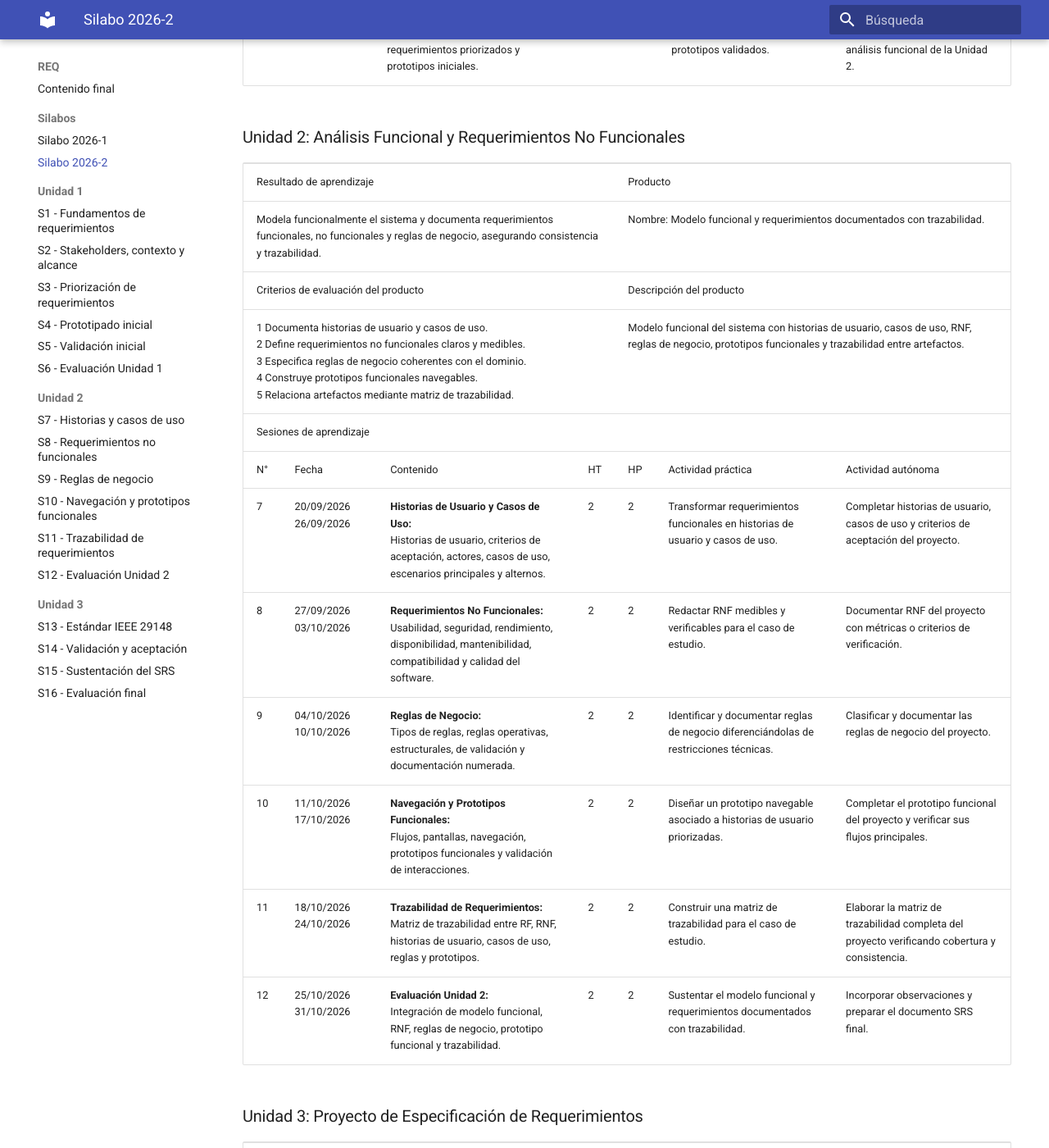
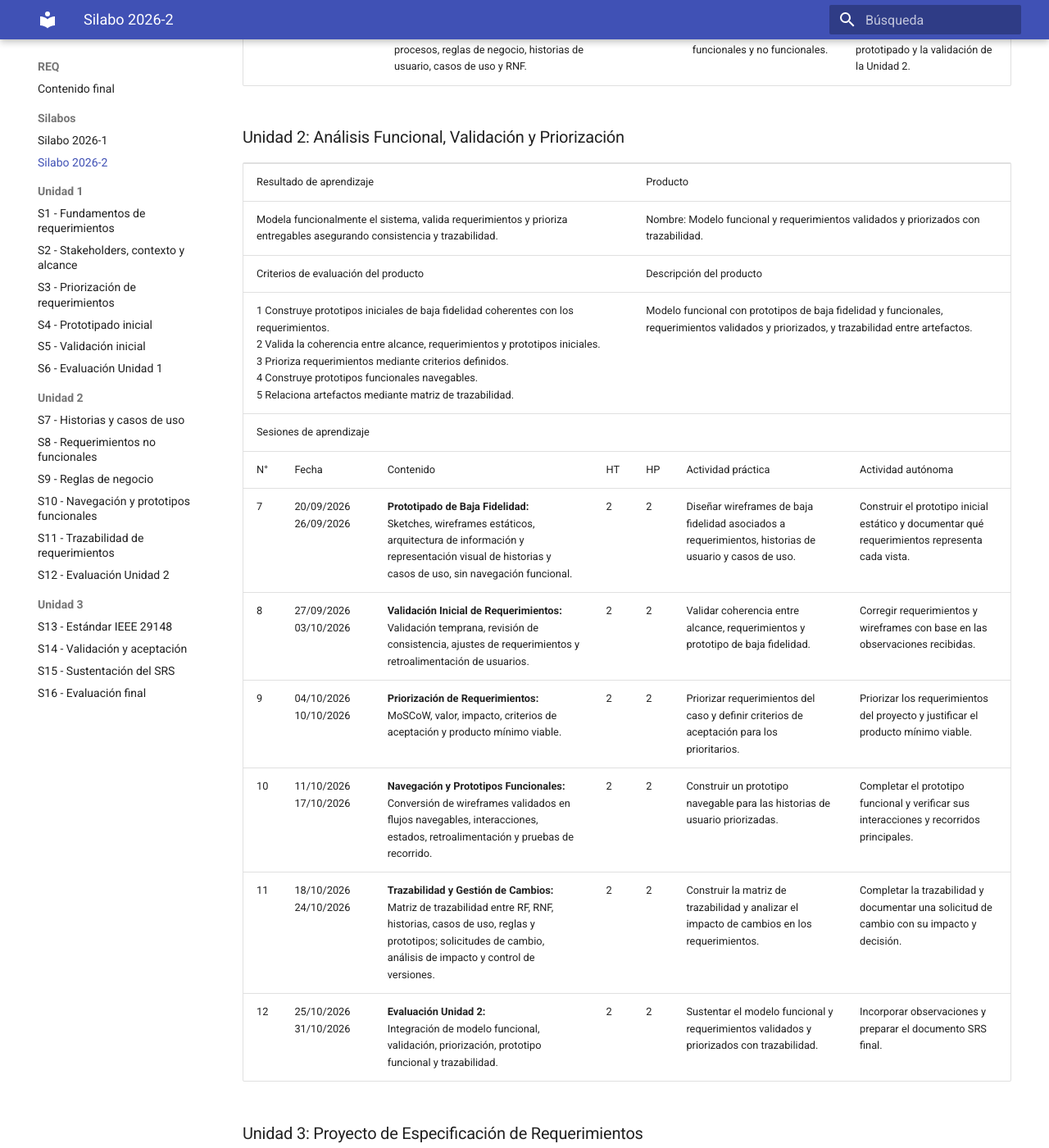
Before and after one commit to 262ciclo3/bomstart, an MkDocs documentation site: the page built from docs/req/silabo_req_2026_2.md, in a window 1280 px wide and 1400 px high, scrolled down 3102 px. Shown: the whole window at 82% size. Built offline with MkDocs 1.6.1 and Material for MkDocs 9.7.7, drawn with Linux system fonts in a browser that asks for light colours; some of the changed text lies outside the part shown.

Commit message:
first commit

```diff
--- a/docs/req/silabo_req_2026_2.md
+++ b/docs/req/silabo_req_2026_2.md
@@ -52,34 +52,34 @@ La asignatura de Ingeniería de Requerimientos pertenece al área de especialida
 
 <table>
   <tr><td colspan="4">Resultado de aprendizaje</td><td colspan="3">Producto</td></tr>
-  <tr><td colspan="4">Identifica necesidades del negocio y comprende el dominio del problema mediante técnicas de elicitación, análisis de stakeholders y validación temprana de requerimientos.</td><td colspan="3">Nombre: Requerimientos iniciales priorizados y prototipos validados.</td></tr>
+  <tr><td colspan="4">Identifica necesidades del negocio y comprende el dominio mediante técnicas de elicitación, análisis de stakeholders, modelado de procesos, reglas de negocio, historias de usuario, casos de uso y requerimientos no funcionales.</td><td colspan="3">Nombre: Modelo inicial del negocio y requerimientos funcionales y no funcionales.</td></tr>
   <tr><td colspan="4">Criterios de evaluación del producto</td><td colspan="3">Descripción del producto</td></tr>
-  <tr><td colspan="4">1 Identifica stakeholders, contexto, alcance y restricciones.<br>2 Elicita requerimientos funcionales y no funcionales iniciales.<br>3 Prioriza requerimientos mediante criterios definidos.<br>4 Construye prototipos iniciales coherentes con los requerimientos.<br>5 Valida tempranamente los requerimientos con evidencias.</td><td colspan="3">Documento inicial del problema con stakeholders, alcance, restricciones, requerimientos priorizados y prototipos validados para orientar el SRS.</td></tr>
+  <tr><td colspan="4">1 Identifica stakeholders, contexto, alcance y restricciones.<br>2 Modela procesos AS-IS y TO-BE.<br>3 Especifica reglas de negocio asociadas a actividades y decisiones.<br>4 Modela requerimientos mediante historias de usuario y casos de uso.<br>5 Define requerimientos no funcionales claros y medibles.</td><td colspan="3">Documento inicial del problema con stakeholders, alcance, procesos, reglas de negocio, historias de usuario, casos de uso y RNF para orientar el SRS.</td></tr>
   <tr><td colspan="7">Sesiones de aprendizaje</td></tr>
   <tr><td>N°</td><td>Fecha</td><td>Contenido</td><td>HT</td><td>HP</td><td>Actividad práctica</td><td>Actividad autónoma</td></tr>
-  <tr><td>1</td><td>10/08/2026  15/08/2026</td><td><strong>Fundamentos de Ingeniería de Requerimientos:</strong><br>Concepto de requerimiento, RF, RNF, calidad del requerimiento, técnicas de elicitación y relación con el ciclo de vida del software.</td><td>2</td><td>2</td><td>Identificar y redactar requerimientos iniciales usando criterios de claridad, completitud y verificabilidad.</td><td>Seleccionar un dominio propio y levantar requerimientos iniciales indicando la técnica de elicitación utilizada.</td></tr>
+  <tr><td>1</td><td>10/08/2026  15/08/2026</td><td><strong>Fundamentos y Elicitación:</strong><br>Concepto de requerimiento, RF, RNF, calidad del requerimiento, técnicas de elicitación y relación con el ciclo de vida del software.</td><td>2</td><td>2</td><td>Identificar y redactar requerimientos iniciales usando criterios de claridad, completitud y verificabilidad.</td><td>Seleccionar un dominio propio y levantar requerimientos iniciales indicando la técnica de elicitación utilizada.</td></tr>
   <tr><td>2</td><td>16/08/2026  22/08/2026</td><td><strong>Stakeholders, Contexto y Alcance:</strong><br>Identificación de interesados, contexto organizacional, alcance, límites, restricciones y supuestos del sistema.</td><td>2</td><td>2</td><td>Elaborar matriz de stakeholders, alcance, exclusiones y restricciones del caso.</td><td>Documentar stakeholders, contexto, alcance y restricciones del proyecto integrador.</td></tr>
-  <tr><td>3</td><td>23/08/2026  29/08/2026</td><td><strong>Priorización de Requerimientos:</strong><br>MoSCoW, valor, impacto, criterios de aceptación y producto mínimo viable.</td><td>2</td><td>2</td><td>Priorizar requerimientos del caso y definir criterios de aceptación para los prioritarios.</td><td>Priorizar los requerimientos del proyecto y justificar el producto mínimo viable.</td></tr>
-  <tr><td>4</td><td>30/08/2026  05/09/2026</td><td><strong>Prototipado Inicial:</strong><br>Sketches, wireframes, flujo básico, relación entre requerimientos y pantallas.</td><td>2</td><td>2</td><td>Diseñar wireframes iniciales asociados a requerimientos priorizados.</td><td>Construir prototipos iniciales del dominio elegido y documentar qué requerimientos representa cada pantalla.</td></tr>
-  <tr><td>5</td><td>06/09/2026  12/09/2026</td><td><strong>Validación Inicial de Requerimientos:</strong><br>Validación temprana, revisión de consistencia, ajustes de requerimientos y retroalimentación de usuarios.</td><td>2</td><td>2</td><td>Validar coherencia entre requerimientos, alcance y prototipo inicial.</td><td>Corregir requerimientos y prototipos del proyecto con base en observaciones recibidas.</td></tr>
-  <tr><td>6</td><td>13/09/2026  19/09/2026</td><td><strong>Evaluación Unidad 1:</strong><br>Integración de stakeholders, alcance, requerimientos priorizados y prototipos iniciales.</td><td>2</td><td>2</td><td>Sustentar los requerimientos iniciales priorizados y prototipos validados.</td><td>Incorporar observaciones y preparar insumos para el análisis funcional de la Unidad 2.</td></tr>
+  <tr><td>3</td><td>23/08/2026  29/08/2026</td><td><strong>Procesos AS-IS/TO-BE y Reglas de Negocio:</strong><br>Actividades, decisiones, responsables, excepciones y reglas que gobiernan el proceso.</td><td>2</td><td>2</td><td>Modelar el proceso principal e identificar las reglas que gobiernan sus actividades y decisiones.</td><td>Documentar el proceso TO-BE y elaborar el catálogo inicial de reglas de negocio.</td></tr>
+  <tr><td>4</td><td>30/08/2026  05/09/2026</td><td><strong>Historias de Usuario y Casos de Uso:</strong><br>Historias de usuario, criterios de aceptación, actores, casos de uso, escenarios principales, alternos y excepciones.</td><td>2</td><td>2</td><td>Transformar los procesos y requerimientos funcionales en historias de usuario y casos de uso.</td><td>Completar historias de usuario, casos de uso y criterios de aceptación del proyecto.</td></tr>
+  <tr><td>5</td><td>06/09/2026  12/09/2026</td><td><strong>Requerimientos No Funcionales:</strong><br>Usabilidad, seguridad, rendimiento, disponibilidad, mantenibilidad, compatibilidad y calidad del software.</td><td>2</td><td>2</td><td>Redactar RNF medibles y verificables para el caso de estudio.</td><td>Documentar RNF del proyecto con métricas o criterios de verificación.</td></tr>
+  <tr><td>6</td><td>13/09/2026  19/09/2026</td><td><strong>Evaluación Unidad 1:</strong><br>Integración de stakeholders, alcance, procesos, reglas de negocio, historias de usuario, casos de uso y RNF.</td><td>2</td><td>2</td><td>Sustentar el modelo del negocio y los requerimientos funcionales y no funcionales.</td><td>Incorporar observaciones y preparar insumos para el prototipado y la validación de la Unidad 2.</td></tr>
 </table>
 
-### Unidad 2: Análisis Funcional y Requerimientos No Funcionales
+### Unidad 2: Análisis Funcional, Validación y Priorización
 
 <table>
   <tr><td colspan="4">Resultado de aprendizaje</td><td colspan="3">Producto</td></tr>
-  <tr><td colspan="4">Modela funcionalmente el sistema y documenta requerimientos funcionales, no funcionales y reglas de negocio, asegurando consistencia y trazabilidad.</td><td colspan="3">Nombre: Modelo funcional y requerimientos documentados con trazabilidad.</td></tr>
+  <tr><td colspan="4">Modela funcionalmente el sistema, valida requerimientos y prioriza entregables asegurando consistencia y trazabilidad.</td><td colspan="3">Nombre: Modelo funcional y requerimientos validados y priorizados con trazabilidad.</td></tr>
   <tr><td colspan="4">Criterios de evaluación del producto</td><td colspan="3">Descripción del producto</td></tr>
-  <tr><td colspan="4">1 Documenta historias de usuario y casos de uso.<br>2 Define requerimientos no funcionales claros y medibles.<br>3 Especifica reglas de negocio coherentes con el dominio.<br>4 Construye prototipos funcionales navegables.<br>5 Relaciona artefactos mediante matriz de trazabilidad.</td><td colspan="3">Modelo funcional del sistema con historias de usuario, casos de uso, RNF, reglas de negocio, prototipos funcionales y trazabilidad entre artefactos.</td></tr>
+  <tr><td colspan="4">1 Construye prototipos iniciales de baja fidelidad coherentes con los requerimientos.<br>2 Valida la coherencia entre alcance, requerimientos y prototipos iniciales.<br>3 Prioriza requerimientos mediante criterios definidos.<br>4 Construye prototipos funcionales navegables.<br>5 Relaciona artefactos mediante matriz de trazabilidad.</td><td colspan="3">Modelo funcional con prototipos de baja fidelidad y funcionales, requerimientos validados y priorizados, y trazabilidad entre artefactos.</td></tr>
   <tr><td colspan="7">Sesiones de aprendizaje</td></tr>
   <tr><td>N°</td><td>Fecha</td><td>Contenido</td><td>HT</td><td>HP</td><td>Actividad práctica</td><td>Actividad autónoma</td></tr>
-  <tr><td>7</td><td>20/09/2026  26/09/2026</td><td><strong>Historias de Usuario y Casos de Uso:</strong><br>Historias de usuario, criterios de aceptación, actores, casos de uso, escenarios principales y alternos.</td><td>2</td><td>2</td><td>Transformar requerimientos funcionales en historias de usuario y casos de uso.</td><td>Completar historias de usuario, casos de uso y criterios de aceptación del proyecto.</td></tr>
-  <tr><td>8</td><td>27/09/2026  03/10/2026</td><td><strong>Requerimientos No Funcionales:</strong><br>Usabilidad, seguridad, rendimiento, disponibilidad, mantenibilidad, compatibilidad y calidad del software.</td><td>2</td><td>2</td><td>Redactar RNF medibles y verificables para el caso de estudio.</td><td>Documentar RNF del proyecto con métricas o criterios de verificación.</td></tr>
-  <tr><td>9</td><td>04/10/2026  10/10/2026</td><td><strong>Reglas de Negocio:</strong><br>Tipos de reglas, reglas operativas, estructurales, de validación y documentación numerada.</td><td>2</td><td>2</td><td>Identificar y documentar reglas de negocio diferenciándolas de restricciones técnicas.</td><td>Clasificar y documentar las reglas de negocio del proyecto.</td></tr>
-  <tr><td>10</td><td>11/10/2026  17/10/2026</td><td><strong>Navegación y Prototipos Funcionales:</strong><br>Flujos, pantallas, navegación, prototipos funcionales y validación de interacciones.</td><td>2</td><td>2</td><td>Diseñar un prototipo navegable asociado a historias de usuario priorizadas.</td><td>Completar el prototipo funcional del proyecto y verificar sus flujos principales.</td></tr>
-  <tr><td>11</td><td>18/10/2026  24/10/2026</td><td><strong>Trazabilidad de Requerimientos:</strong><br>Matriz de trazabilidad entre RF, RNF, historias de usuario, casos de uso, reglas y prototipos.</td><td>2</td><td>2</td><td>Construir una matriz de trazabilidad para el caso de estudio.</td><td>Elaborar la matriz de trazabilidad completa del proyecto verificando cobertura y consistencia.</td></tr>
-  <tr><td>12</td><td>25/10/2026  31/10/2026</td><td><strong>Evaluación Unidad 2:</strong><br>Integración de modelo funcional, RNF, reglas de negocio, prototipo funcional y trazabilidad.</td><td>2</td><td>2</td><td>Sustentar el modelo funcional y requerimientos documentados con trazabilidad.</td><td>Incorporar observaciones y preparar el documento SRS final.</td></tr>
+  <tr><td>7</td><td>20/09/2026  26/09/2026</td><td><strong>Prototipado de Baja Fidelidad:</strong><br>Sketches, wireframes estáticos, arquitectura de información y representación visual de historias y casos de uso, sin navegación funcional.</td><td>2</td><td>2</td><td>Diseñar wireframes de baja fidelidad asociados a requerimientos, historias de usuario y casos de uso.</td><td>Construir el prototipo inicial estático y documentar qué requerimientos representa cada vista.</td></tr>
+  <tr><td>8</td><td>27/09/2026  03/10/2026</td><td><strong>Validación Inicial de Requerimientos:</strong><br>Validación temprana, revisión de consistencia, ajustes de requerimientos y retroalimentación de usuarios.</td><td>2</td><td>2</td><td>Validar coherencia entre alcance, requerimientos y prototipo de baja fidelidad.</td><td>Corregir requerimientos y wireframes con base en las observaciones recibidas.</td></tr>
+  <tr><td>9</td><td>04/10/2026  10/10/2026</td><td><strong>Priorización de Requerimientos:</strong><br>MoSCoW, valor, impacto, criterios de aceptación y producto mínimo viable.</td><td>2</td><td>2</td><td>Priorizar requerimientos del caso y definir criterios de aceptación para los prioritarios.</td><td>Priorizar los requerimientos del proyecto y justificar el producto mínimo viable.</td></tr>
+  <tr><td>10</td><td>11/10/2026  17/10/2026</td><td><strong>Navegación y Prototipos Funcionales:</strong><br>Conversión de wireframes validados en flujos navegables, interacciones, estados, retroalimentación y pruebas de recorrido.</td><td>2</td><td>2</td><td>Construir un prototipo navegable para las historias de usuario priorizadas.</td><td>Completar el prototipo funcional y verificar sus interacciones y recorridos principales.</td></tr>
+  <tr><td>11</td><td>18/10/2026  24/10/2026</td><td><strong>Trazabilidad y Gestión de Cambios:</strong><br>Matriz de trazabilidad entre RF, RNF, historias, casos de uso, reglas y prototipos; solicitudes de cambio, análisis de impacto y control de versiones.</td><td>2</td><td>2</td><td>Construir la matriz de trazabilidad y analizar el impacto de cambios en los requerimientos.</td><td>Completar la trazabilidad y documentar una solicitud de cambio con su impacto y decisión.</td></tr>
+  <tr><td>12</td><td>25/10/2026  31/10/2026</td><td><strong>Evaluación Unidad 2:</strong><br>Integración de modelo funcional, validación, priorización, prototipo funcional y trazabilidad.</td><td>2</td><td>2</td><td>Sustentar el modelo funcional y requerimientos validados y priorizados con trazabilidad.</td><td>Incorporar observaciones y preparar el documento SRS final.</td></tr>
 </table>
 
 ### Unidad 3: Proyecto de Especificación de Requerimientos
@@ -122,9 +122,9 @@ La asignatura de Ingeniería de Requerimientos pertenece al área de especialida
 
 <table>
   <tr><td>Fecha</td><td>Unidad</td><td>Producto</td><td>Evaluación de proceso y de resultado</td><td>Pesos</td></tr>
-  <tr><td>18/09/2026</td><td>Unidad 1: Descubrimiento, Elicitación y Análisis del Problema</td><td>Requerimientos iniciales priorizados y prototipos validados.</td><td>Evaluación del producto</td><td>20%</td></tr>
+  <tr><td>18/09/2026</td><td>Unidad 1: Descubrimiento, Elicitación y Análisis del Problema</td><td>Modelo inicial del negocio y requerimientos funcionales y no funcionales.</td><td>Evaluación del producto</td><td>20%</td></tr>
   <tr><td></td><td></td><td></td><td>Evaluación de sesiones</td><td>5%</td></tr>
-  <tr><td>30/10/2026</td><td>Unidad 2: Análisis Funcional y Requerimientos No Funcionales</td><td>Modelo funcional y requerimientos documentados con trazabilidad.</td><td>Evaluación del producto</td><td>20%</td></tr>
+  <tr><td>30/10/2026</td><td>Unidad 2: Análisis Funcional, Validación y Priorización</td><td>Modelo funcional y requerimientos validados y priorizados con trazabilidad.</td><td>Evaluación del producto</td><td>20%</td></tr>
   <tr><td></td><td></td><td></td><td>Evaluación de sesiones</td><td>5%</td></tr>
   <tr><td>20/11/2026</td><td>Unidad 3: Proyecto de Especificación de Requerimientos</td><td>Especificación de Requerimientos de Software (SRS) Documentada.</td><td>Evaluación del producto</td><td>30%</td></tr>
   <tr><td></td><td></td><td></td><td>Evaluación de sesiones</td><td>10%</td></tr>
```
